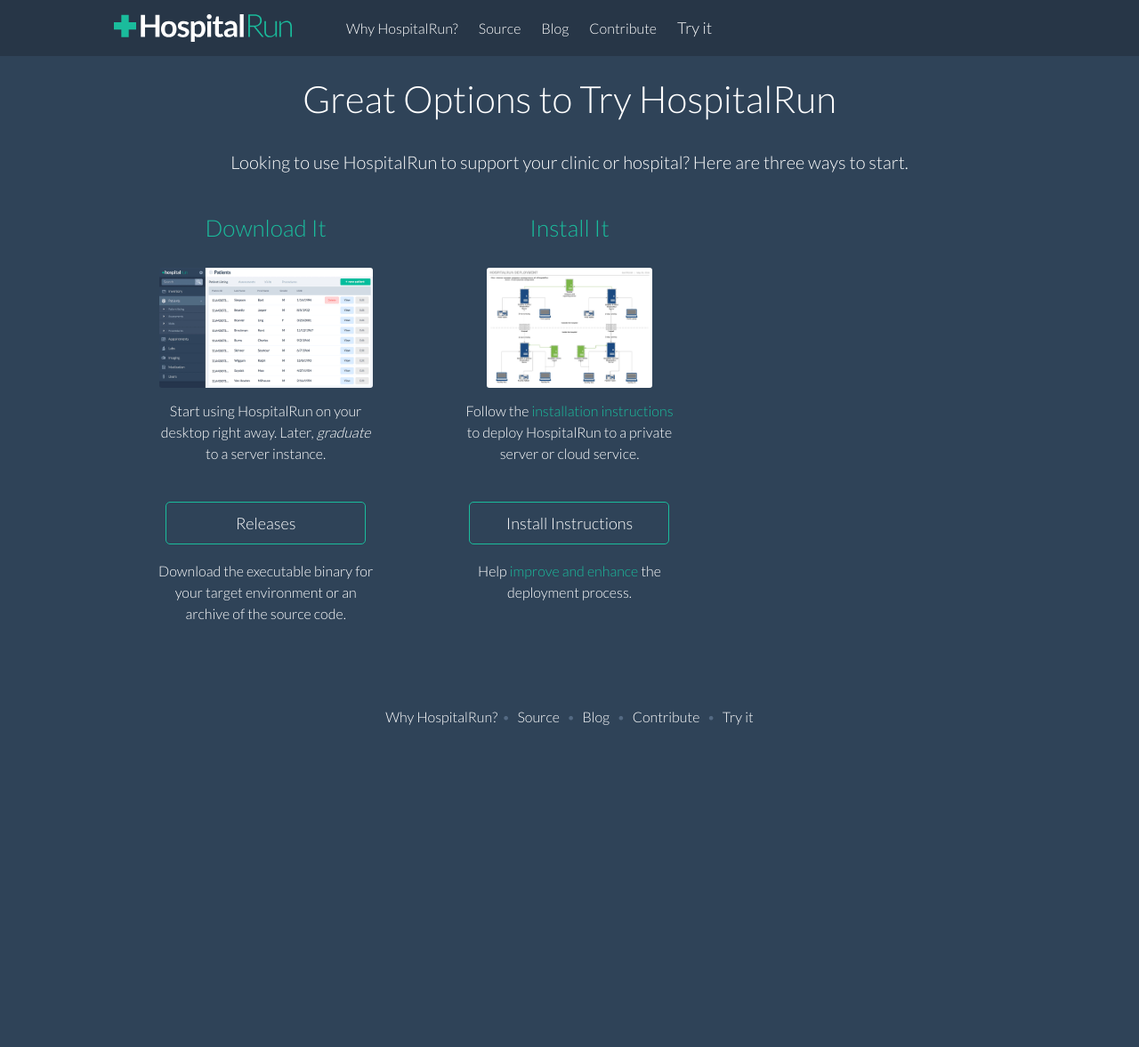
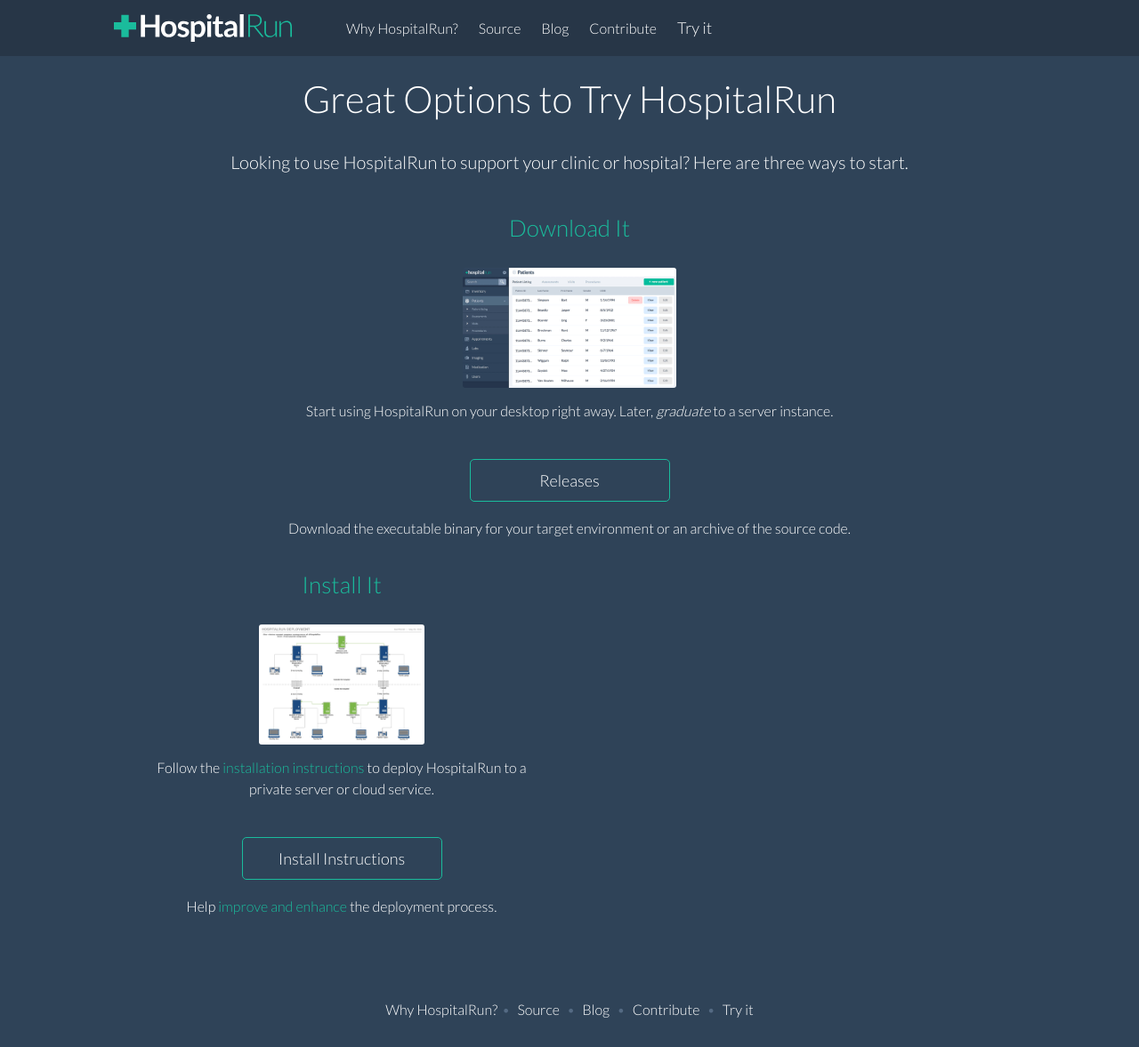
Before and after one commit to HospitalRun/hospitalrun.io, a Jekyll site: the page built from tryit/index.md, in a window 1280 px wide. Shown: the whole page at 89% size. Built offline with Jekyll 4.4.1, drawn with Linux system fonts in a browser that asks for light colours; before the commit the page ends 900 px from its top, so only the background shows below that.

Commit message:
reformat css

```diff
--- a/_sass/_tryit.scss
+++ b/_sass/_tryit.scss
@@ -62,3 +62,13 @@
     margin: 0;
   }
 }
+.col-2 {
+  margin: 0 0 60px;
+  padding: 0 40px;
+
+  @include media_min($bp_mobile) {
+    float: left;
+    width: percentage(6 / 12);
+    margin: 0;
+  }
+}
--- a/tryit/index.md
+++ b/tryit/index.md
@@ -10,7 +10,7 @@ layout: default
 
 <div class="tryit-content">
   <div class="columns">
-    <div class="col-4">
+    <div class="cols">
       <h2 class="feature-heading">Download It</h2>
       <div class="screenshot">
         <img src="/img/screenshot-mock-sm.jpg" alt="HospitalRun user interface screenshot" class="screenshot-img" width="240" border="0">
@@ -20,7 +20,7 @@ layout: default
       <p>Download the executable binary for your target environment or an archive of the source code.</p>
     </div>
 
-    <div class="col-4">
+    <div class="col-2">
       <h2 class="feature-heading">Install It</h2>
       <div class="screenshot">
         <img src="/img/HospitalRun_deployment.jpeg" alt="HospitalRun Deployment Guide" class="screenshot-img" width="240" border="0">
@@ -30,7 +30,7 @@ layout: default
       <p>Help <a href="https://github.com/HospitalRun/hospitalrun-server" target="_blank">improve and enhance</a> the deployment process.</p>
     </div>
 
-    <!--<div class="col-4">
+    <!--<div class="col-2">
       <h2 class="feature-heading">Demo It</h2>
       <div class="screenshot">
         <img src="/img/screenshot-mock-sm.jpg" alt="HospitalRun user interface screenshot" class="screenshot-img" width="240" border="0">
```
